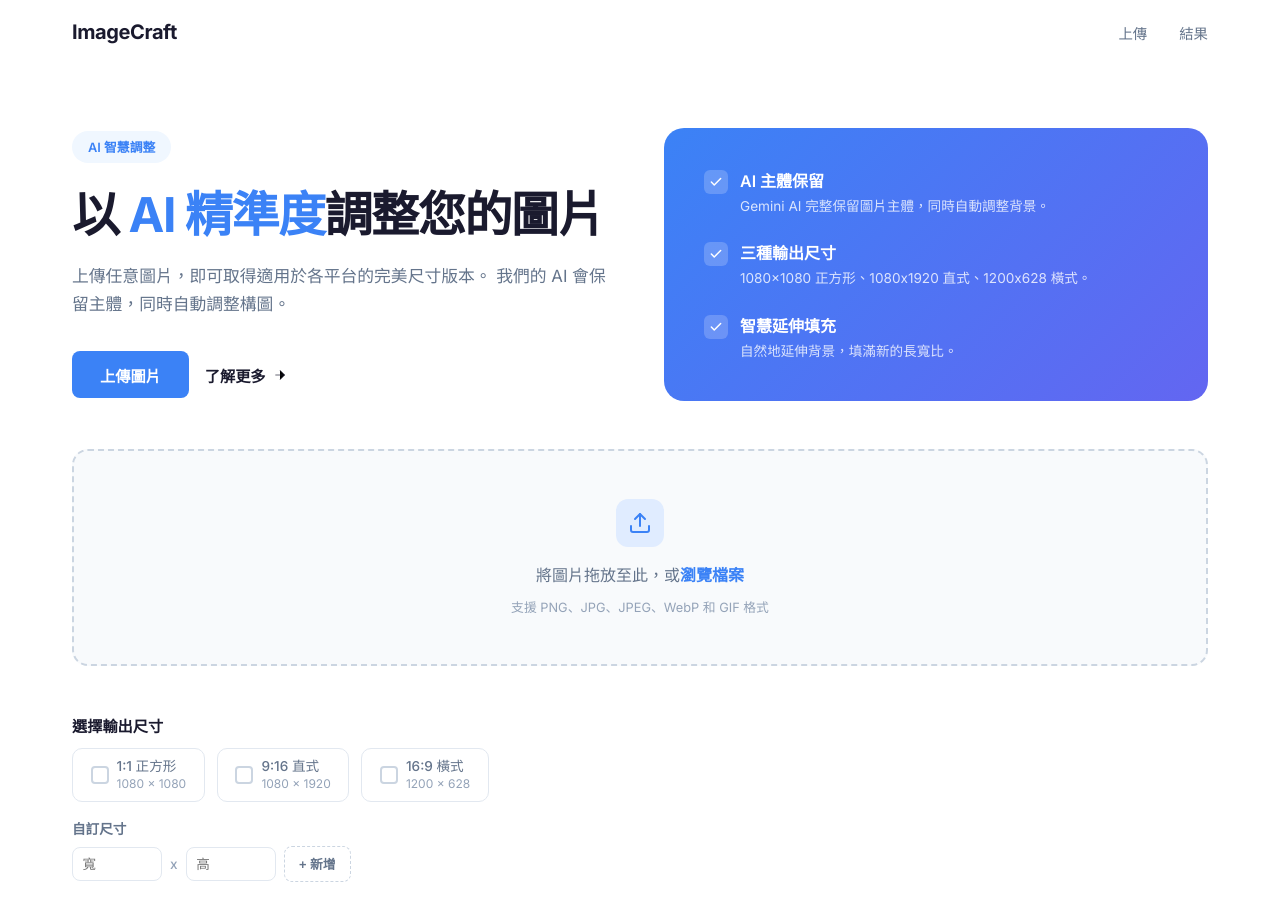
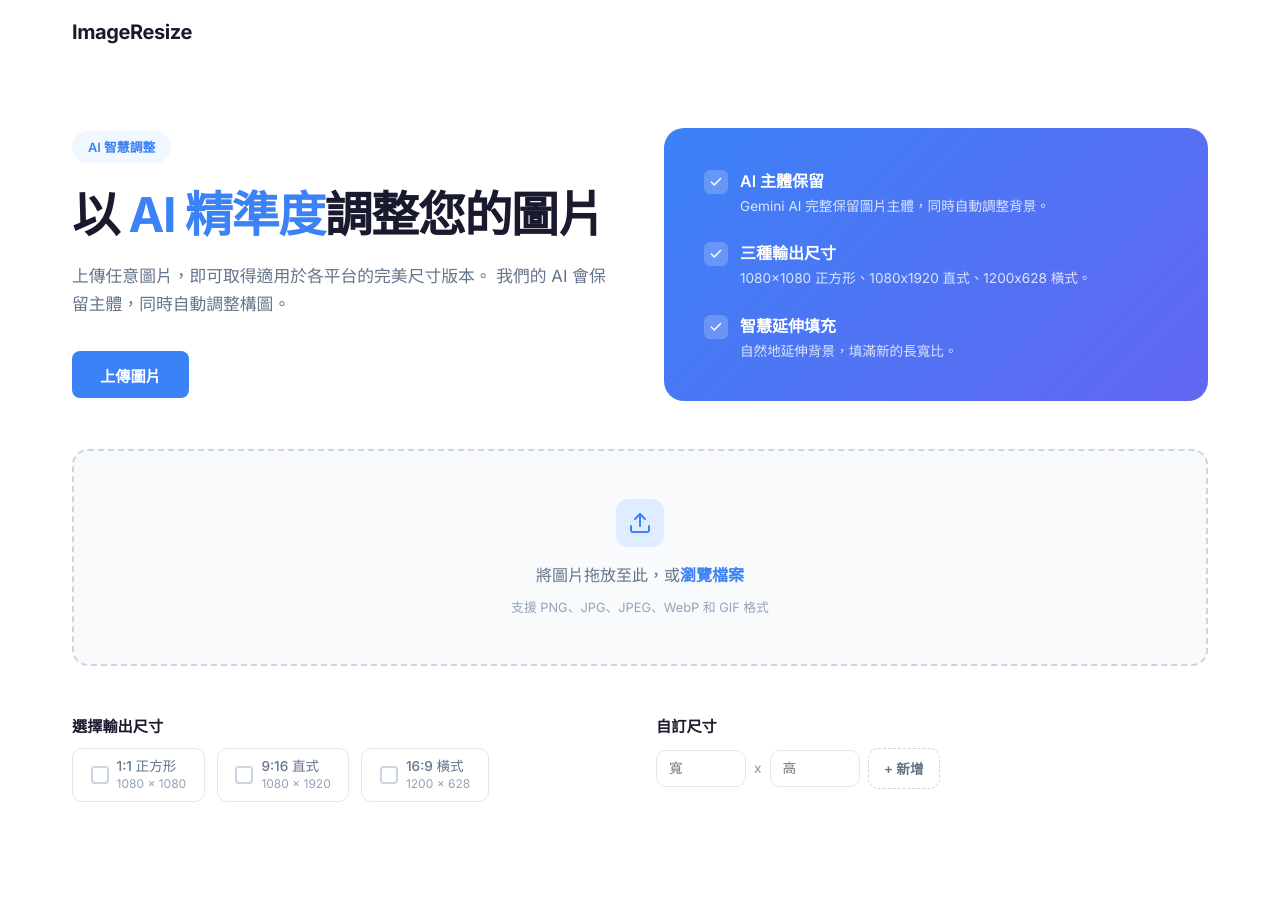
Before and after one commit to wen-huang-solwen/image-resize, a Flask app: page / in a window 1280 px wide. After the commit the page ends 802 px from the top, so only its background shows below. Run offline with Flask 3, Linux system fonts and the light colour scheme.

Commit message:
Align preset and custom size selectors on the same row with matching height
Co-Authored-By: Claude Opus 4.6 <noreply@anthropic.com>

```diff
--- a/templates/index.html
+++ b/templates/index.html
@@ -295,7 +295,18 @@
             margin: 0 auto;
             padding: 0 2rem 2rem;
         }
-        .size-selector h3 {
+        .size-selector-row {
+            display: flex;
+            gap: 2rem;
+            align-items: flex-start;
+            flex-wrap: wrap;
+        }
+        .size-selector-row > div {
+            flex: 1;
+            min-width: 0;
+        }
+        .size-selector-row h3,
+        .size-selector-row h4 {
             font-size: 0.95rem;
             font-weight: 600;
             color: #1a1a2e;
@@ -385,13 +396,6 @@
 
         /* --- Custom size input --- */
         .custom-size-section {
-            margin-top: 1rem;
-        }
-        .custom-size-section h4 {
-            font-size: 0.85rem;
-            font-weight: 600;
-            color: #64748b;
-            margin-bottom: 0.5rem;
         }
         .custom-size-row {
             display: flex;
@@ -401,14 +405,15 @@
         }
         .custom-size-row input[type="number"] {
             width: 90px;
-            padding: 0.5rem 0.6rem;
+            padding: 0.6rem 0.75rem;
             border: 1px solid #e2e8f0;
-            border-radius: 8px;
+            border-radius: 10px;
             font-size: 0.85rem;
             font-family: inherit;
             color: #1a1a2e;
             outline: none;
             transition: border-color 0.2s;
+            height: 100%;
         }
         .custom-size-row input[type="number"]:focus {
             border-color: #3b82f6;
@@ -422,15 +427,16 @@
             background: none;
             border: 1px dashed #cbd5e1;
             color: #64748b;
-            padding: 0.45rem 0.9rem;
-            border-radius: 8px;
-            font-size: 0.8rem;
+            padding: 0.6rem 1rem;
+            border-radius: 10px;
+            font-size: 0.85rem;
             font-weight: 600;
             cursor: pointer;
             transition: all 0.2s;
             display: flex;
             align-items: center;
             gap: 0.3rem;
+            height: 100%;
         }
         .btn-add-size:hover {
             border-color: #3b82f6;
@@ -667,10 +673,8 @@
 </head>
 <body>
     <nav>
-        <div class="logo">ImageCraft</div>
+        <div class="logo">ImageResize</div>
         <ul class="nav-links">
-            <li><a href="#upload">上傳</a></li>
-            <li><a href="#results">結果</a></li>
         </ul>
     </nav>
 
@@ -684,10 +688,6 @@
             </p>
             <div class="hero-actions">
                 <button class="btn-primary" id="heroUploadBtn">上傳圖片</button>
-                <button class="btn-secondary" id="heroLearnBtn">
-                    了解更多
-                    <svg viewBox="0 0 24 24"><path d="M5 12h14M12 5l7 7-7 7" stroke="currentColor"/></svg>
-                </button>
             </div>
         </div>
         <div class="feature-card">
@@ -738,6 +738,8 @@
     </section>
 
     <section class="size-selector">
+        <div class="size-selector-row">
+            <div>
                 <h3>選擇輸出尺寸</h3>
                 <div class="size-options">
                     <div class="size-option">
@@ -771,6 +773,7 @@
                         </label>
                     </div>
                 </div>
+            </div>
             <div class="custom-size-section">
                 <h4>自訂尺寸</h4>
                 <div class="custom-size-row">
@@ -780,6 +783,7 @@
                     <button class="btn-add-size" id="addCustomSize">+ 新增</button>
                 </div>
                 <div class="custom-size-tags" id="customSizeTags"></div>
+            </div>
         </div>
     </section>
 
```
Lines whose indentation alone changed are shown as unchanged.
